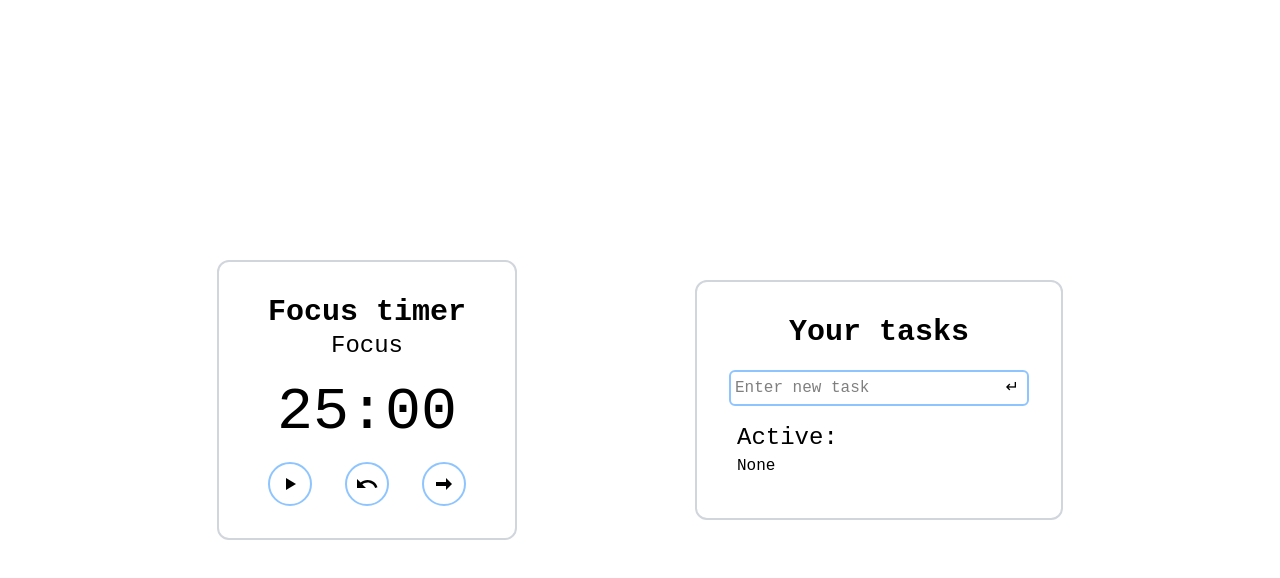
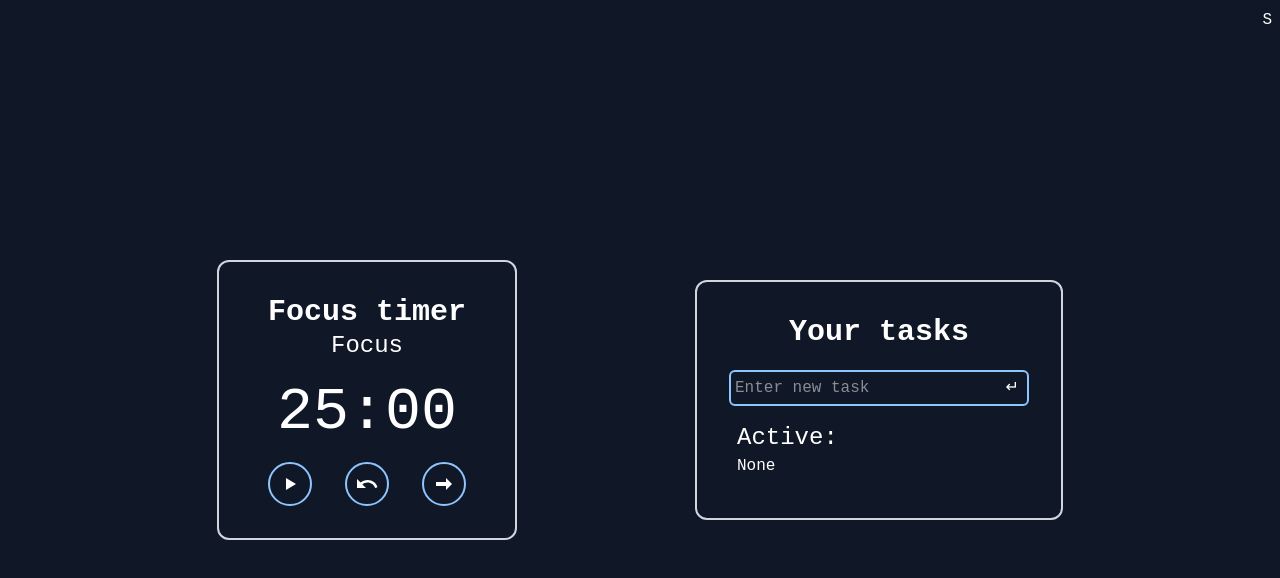
Before and after one commit to Xpaul6/task-tracker, a Svelte app: page / in a window 1280 px wide. Shown: the top 578 px of the page. Built offline with nearby package versions, Linux system fonts and the light colour scheme.

Commit message:
feat(unfinished): theme switcher

```diff
--- a/src/App.svelte
+++ b/src/App.svelte
@@ -1,9 +1,11 @@
 <script lang="ts">
   import ToDo from "./components/Todo.svelte";
   import Timer from "./components/Timer.svelte";
+  import ThemeSwitch from "./components/ThemeSwitch.svelte";
 
   let formatedTimerString = $state<string>();
   let tasksRemaining = $state<string>();
+  let theme = $state<string>();
 </script>
 
 <svelte:head>
@@ -11,8 +13,9 @@
 </svelte:head>
 
 <main
-  class="absolute w-full h-full flex items-center justify-around"
+  class={`absolute w-full h-full flex items-center justify-around ${theme}`}
 >
+  <ThemeSwitch bind:theme />
   <div class="w-full md:w-[80%] flex flex-row flex-wrap justify-around items-center">
     <Timer bind:formatedTimerString />
     <ToDo bind:tasksRemaining />
--- /dev/null
+++ b/src/components/ThemeSwitch.svelte
@@ -0,0 +1,30 @@
+<script>
+  import { onMount } from "svelte";
+
+  let { theme = $bindable(), ...props } = $props();
+
+  function changeTheme() {
+    if (theme == "light") {
+      theme = "dark";
+      localStorage.setItem("theme", "dark");
+    } else {
+      theme = "light";
+      localStorage.setItem("theme", "light");
+    }
+  }
+
+  $effect(() => {
+
+  })
+
+  onMount(() => {
+    if (!localStorage.getItem("theme")) {
+      localStorage.setItem("theme", "dark");
+    }
+    theme = localStorage.getItem("theme");
+  });
+</script>
+
+<div class="fixed top-0 right-0 mt-2 mr-2 hover:cursor-pointer">
+  <button onclick={changeTheme}> S </button>
+</div>
--- a/src/components/Timer.svelte
+++ b/src/components/Timer.svelte
@@ -91,13 +91,13 @@
     <!-- timer controls -->
     <div class="flex flex-row justify-around">
       <button class="timer-button" onclick={toggleTimer}>
-        <img src={isGoing ? pauseIcon : playIcon} alt="" />
+        <img src={isGoing ? pauseIcon : playIcon} alt="P" />
       </button>
       <button class="timer-button" onclick={resetTimer}>
-        <img src={resetIcon} alt="" />
+        <img src={resetIcon} alt="R" />
       </button>
       <button class="timer-button" onclick={skipState}>
-        <img src={skipIcon} alt="" />
+        <img src={skipIcon} alt="S" />
       </button>
     </div>
   </div>
--- a/src/style.css
+++ b/src/style.css
@@ -1,11 +1,16 @@
 @import "tailwindcss";
 @tailwind utilities;
+
+@custom-variant dark (&:where(.dark, .dark *));
 
 @theme {
     --default-font-family: "SF Mono", monospace;
 }
 
 @layer base {
+    * {
+      @apply dark:text-white dark:bg-gray-900;
+    }
     h1 {
         @apply text-3xl font-bold;
     }
@@ -22,4 +27,7 @@
         @apply text-2xl rounded-full border-2 border-blue-300 p-2 hover:bg-blue-300
             hover:cursor-pointer transition duration-150;
     }
+    img {
+        @apply dark:bg-transparent dark:invert dark:hover:invert-0;
+    }
 }
```
